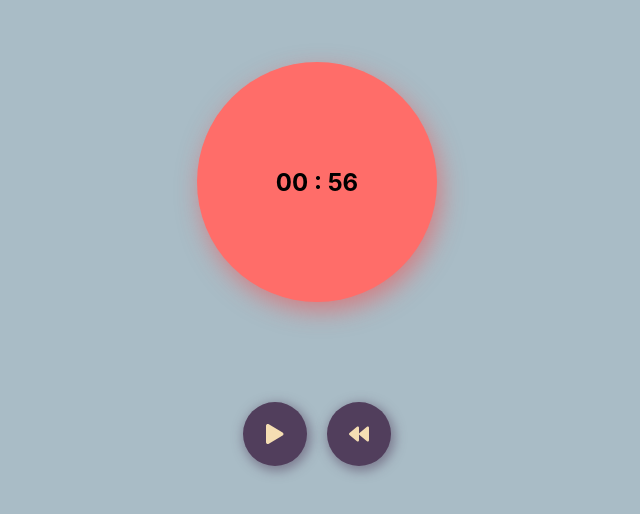
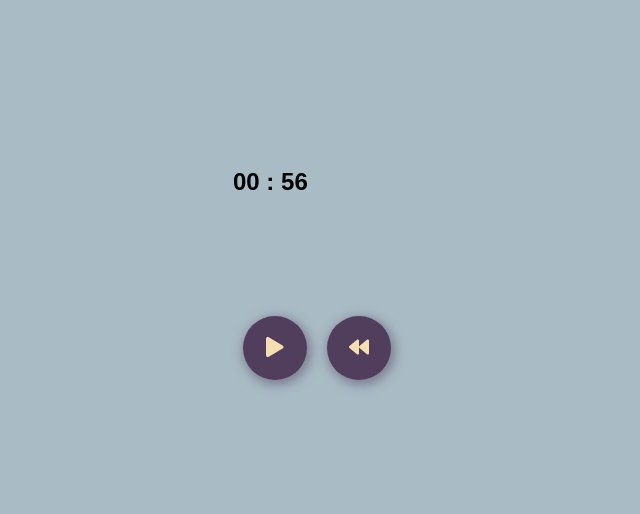
Before and after one commit to usamasubhani/timer, a React (Create React App) app: page / in a window 1280 px wide. Shown: the part 136-650 px from the top of the page, without its empty margins (323-963 px from the left). Built offline with nearby package versions, Linux system fonts and the light colour scheme.

Commit message:
Change font

```diff
--- a/src/components/Timer/Timer.css
+++ b/src/components/Timer/Timer.css
@@ -1,14 +1,22 @@
-.time {
+.time-container {
     height: 30vh;
     width: 30vh;
     display: flex;
     align-items: center;
     justify-content: center;
     background-color: #FF6D69;
+    color: wheat;
+    font-size: 50px;
     border-radius: 100%;
     box-shadow: 4px 9px 23px rgba(253, 67, 67, 0.5);
 }
 
+.time {
+    /* margin-left: 150; */
+    font-family: “Roboto”, sans-serif;
+    /* height: 100%; */
+    text-align: justify;
+}
 .timer-button-container {
     display: flex;
     align-items: center;
```
